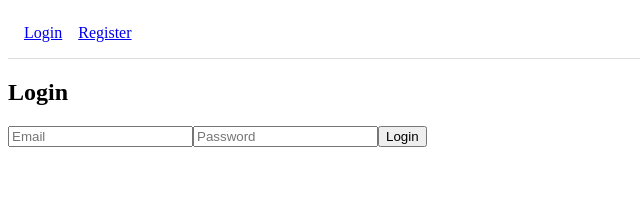
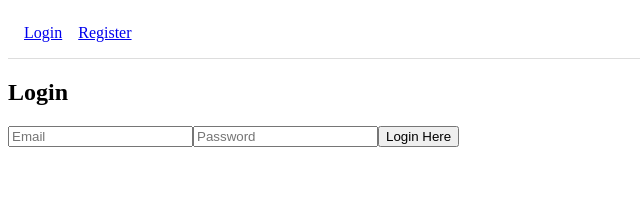
Before and after one commit to vhuynh10/NBA_Guessing_Game-POETL-, a React (Vite) app in the folder client/: page /login in a window 1280 px wide. Shown: the top 216 px of the page, without its empty margins (0-640 px from the left). Built offline with nearby package versions, Linux system fonts and the light colour scheme.

Commit message:
test uno
test

```diff
--- a/client/src/pages/Login.jsx
+++ b/client/src/pages/Login.jsx
@@ -54,7 +54,7 @@
           onChange={handleChange}
           required
         />
-        <button type="submit">Login</button>
+        <button type="submit">Login Here</button>
       </form>
       {error && <p style={{ color: "red" }}>{error}</p>}
     </div>
```
